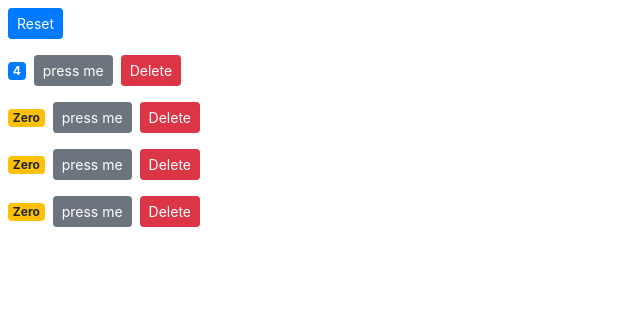
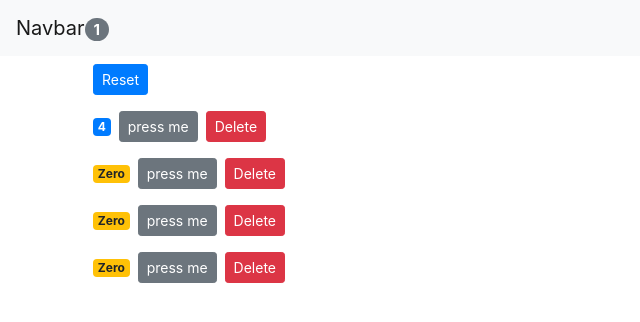
Before and after one commit to talentamaulana10/counter-app, a React (Create React App) app: page / in a window 1280 px wide. Shown: the top 322 px of the page, without its empty margins (0-640 px from the left). Built offline with nearby package versions, Linux system fonts and the light colour scheme.

Commit message:
Lifting the State Up

```diff
--- a/src/App.js
+++ b/src/App.js
@@ -1,26 +1,51 @@
-import React, { Component } from 'react';
-import logo from './logo.svg';
-import './App.css';
+import React, { Component } from "react";
+import logo from "./logo.svg";
+import Counters from "./components/counters";
+import "./App.css";
+import NavBar from "./components/navbar";
 
 class App extends Component {
+  state = {
+    counters: [
+      { id: 1, value: 4 },
+      { id: 2, value: 0 },
+      { id: 3, value: 0 },
+      { id: 4, value: 0 }
+    ]
+  };
+  handleIncrement = counter => {
+    const counters = [...this.state.counters];
+    const index = counters.indexOf(counter);
+    counters[index] = { ...counter };
+    counters[index].value++;
+    this.setState({ counters });
+  };
+  handleDelete = counterId => {
+    const counters = this.state.counters.filter(c => c.id !== counterId);
+    this.setState({ counters });
+  };
+  handleReset = () => {
+    const counters = this.state.counters.map(c => {
+      c.value = 0;
+      return c;
+    });
+    this.setState({ counters });
+  };
   render() {
     return (
-      <div className="App">
-        <header className="App-header">
-          <img src={logo} className="App-logo" alt="logo" />
-          <p>
-            Edit <code>src/App.js</code> and save to reload.
-          </p>
-          <a
-            className="App-link"
-            href="https://reactjs.org"
-            target="_blank"
-            rel="noopener noreferrer"
-          >
-            Learn React
-          </a>
-        </header>
-      </div>
+      <React.Fragment>
+        <NavBar
+          totalCounters={this.state.counters.filter(c => c.value > 0).length}
+        />
+        <main className="container">
+          <Counters
+            counters={this.state.counters}
+            onReset={this.handleReset}
+            onIncrement={this.handleIncrement}
+            onDelete={this.handleDelete}
+          />
+        </main>
+      </React.Fragment>
     );
   }
 }
--- a/src/components/counters.jsx
+++ b/src/components/counters.jsx
@@ -2,46 +2,20 @@
 import Counter from "./counter";
 
 class Counters extends Component {
-  state = {
-    counters: [
-      { id: 1, value: 4 },
-      { id: 2, value: 0 },
-      { id: 3, value: 0 },
-      { id: 4, value: 0 }
-    ]
-  };
-  handleIncrement = counter => {
-    const counters = [...this.state.counters];
-    const index = counters.indexOf(counter);
-    counters[index] = { ...counter };
-    counters[index].value++;
-    this.setState({ counters });
-  };
-  handleDelete = counterId => {
-    const counters = this.state.counters.filter(c => c.id !== counterId);
-    this.setState({ counters });
-  };
-  handleReset = () => {
-    const counters = this.state.counters.map(c => {
-      c.value = 0;
-      return c;
-    });
-    this.setState({ counters });
-  };
   render() {
     return (
       <div>
         <button
           className="btn btn-primary btn-sm m-2"
-          onClick={this.handleReset}
+          onClick={this.props.onReset}
         >
           Reset
         </button>
-        {this.state.counters.map(counter => (
+        {this.props.counters.map(counter => (
           <Counter
-            onDelete={this.handleDelete}
             key={counter.id}
-            onIncrement={this.handleIncrement}
+            onDelete={this.props.onDelete}
+            onIncrement={this.props.onIncrement}
             counter={counter}
           />
         ))}
--- /dev/null
+++ b/src/components/navbar.jsx
@@ -0,0 +1,18 @@
+import React, { Component } from "react";
+
+class NavBar extends Component {
+  render() {
+    return (
+      <nav className="navbar navbar-light bg-light">
+        <a className="navbar-brand" href="#">
+          Navbar{""}
+          <span className="badge badge-pill badge-secondary">
+            {this.props.totalCounters}
+          </span>
+        </a>
+      </nav>
+    );
+  }
+}
+
+export default NavBar;
--- a/src/index.js
+++ b/src/index.js
@@ -6,7 +6,7 @@
 import "bootstrap/dist/css/bootstrap.css";
 import Counters from "./components/counters";
 
-ReactDOM.render(<Counters />, document.getElementById("root"));
+ReactDOM.render(<App />, document.getElementById("root"));
 
 // If you want your app to work offline and load faster, you can change
 // unregister() to register() below. Note this comes with some pitfalls.
```
